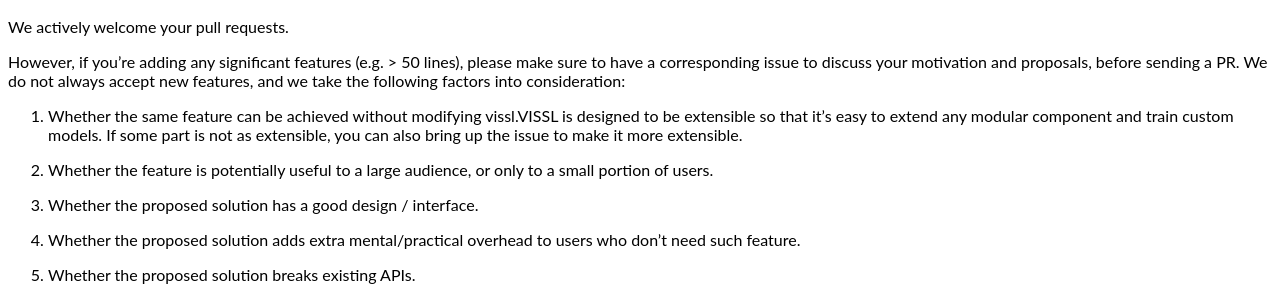
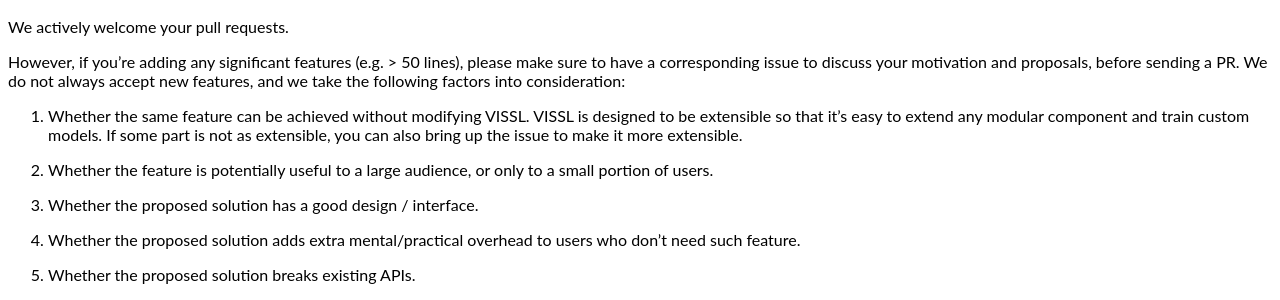
Before and after one commit to facebookresearch/vissl, a Sphinx documentation site: the page built from docs/source/contributing.rst, in a window 1280 px wide and 900 px high, scrolled down 8050 px. Shown: the part 154-454 px from the top of the window. Built offline with Sphinx 7.4.7 and the Read the Docs theme 2.0.0, drawn with Linux system fonts in a browser that asks for light colours.

Commit message:
Small nits in the docs

```diff
--- a/docs/source/contributing.rst
+++ b/docs/source/contributing.rst
@@ -25,7 +25,7 @@ make sure to have a corresponding issue to discuss your motivation and proposals
 before sending a PR. We do not always accept new features, and we take the following
 factors into consideration:
 
-1. Whether the same feature can be achieved without modifying vissl.VISSL is designed to be extensible so that it's easy to extend any modular component and train custom models. If some part is not as extensible, you can also bring up the issue to make it more extensible.
+1. Whether the same feature can be achieved without modifying VISSL. VISSL is designed to be extensible so that it's easy to extend any modular component and train custom models. If some part is not as extensible, you can also bring up the issue to make it more extensible.
 2. Whether the feature is potentially useful to a large audience, or only to a small portion of users.
 3. Whether the proposed solution has a good design / interface.
 4. Whether the proposed solution adds extra mental/practical overhead to users who don't need such feature.
```
